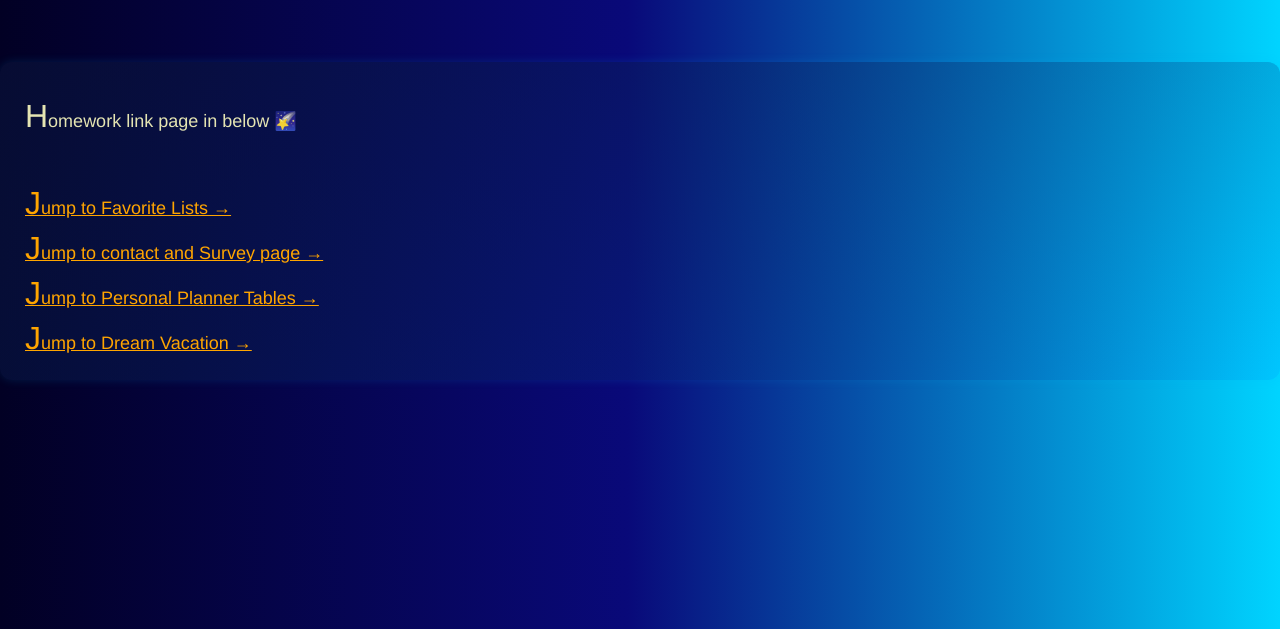
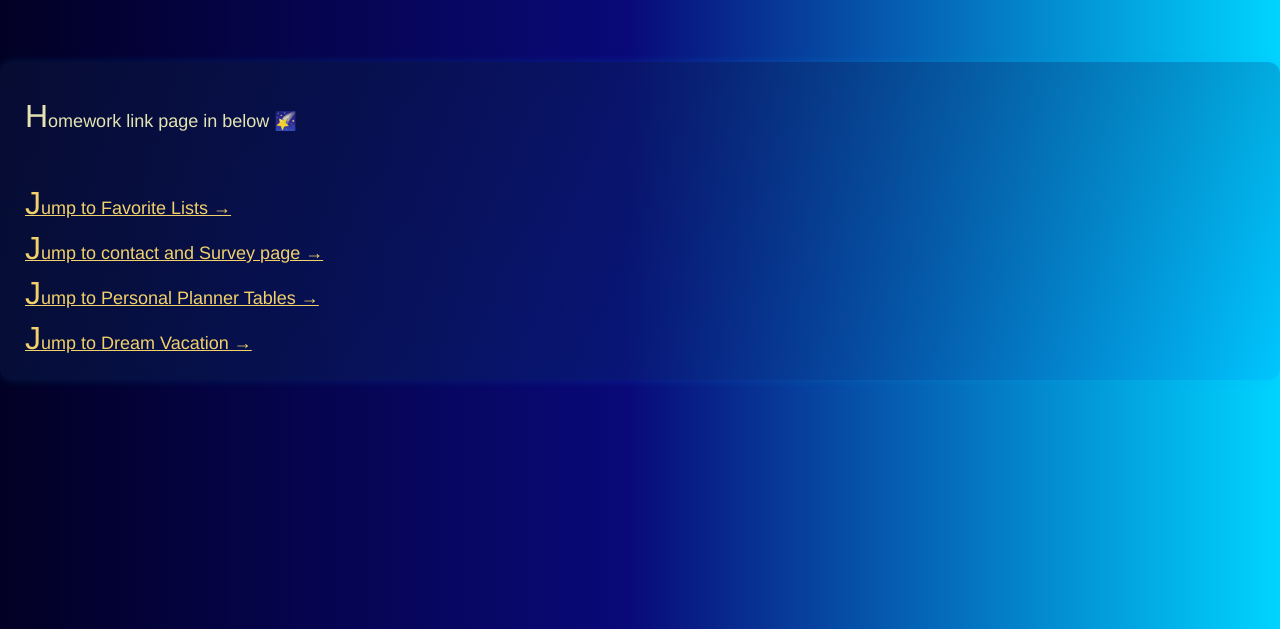
Before and after one commit to gxu65934-byte/Guangsenxu.github.io, a plain HTML site: page index.html in a window 1280 px wide. Shown: the part 171-800 px from the top of the page. Drawn offline with Linux system fonts and the light colour scheme.

Commit message:
更新文件

```diff
--- a/style.css
+++ b/style.css
@@ -55,12 +55,12 @@ p:first-letter {
     font-size: 2rem;
 }
 a:link {
-    color: orange;
+    color: #f2d16b;
 }
 
 
 a:visited {
-    color: rgb(224, 176, 79);
+    color: #f2d16b;
 }
 
 
```
Also changed, not shown: test1.html (added, +1 -0 lines).
